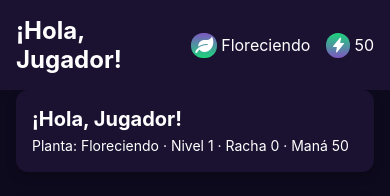
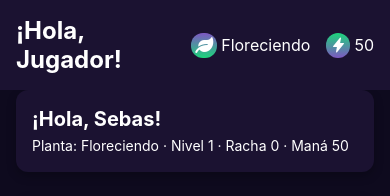
Before and after one commit to codesebastianvega/mana-bloom-app, a React Native app: screen /HomeScreen in a window 390 px wide. Shown: the top 196 px of the page. Built offline with nearby package versions, Linux system fonts and the light colour scheme.

Commit message:
Update HomeWelcomeCard.js

```diff
--- a/src/components/home/HomeWelcomeCard.js
+++ b/src/components/home/HomeWelcomeCard.js
@@ -16,7 +16,7 @@ export default function HomeWelcomeCard() {
   return (
     <View style={styles.container}>
       <Text accessibilityRole="header" style={styles.title}>
-        ¡Hola, Jugador!
+        ¡Hola, Sebas!
       </Text>
       <Text style={styles.subtitle}>
         Planta: {plantState} · Nivel {level} · Racha {streak} · Maná {mana}
```
